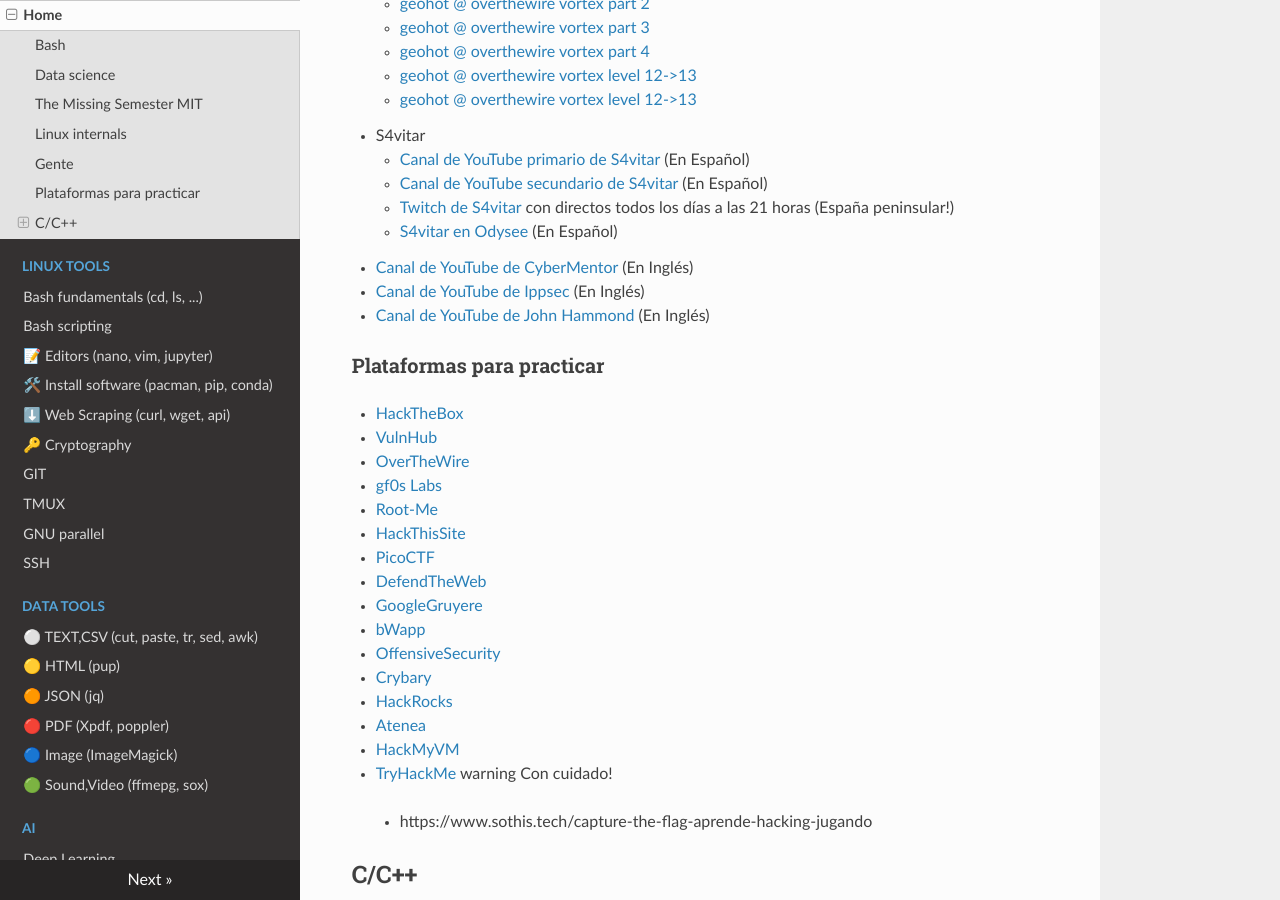
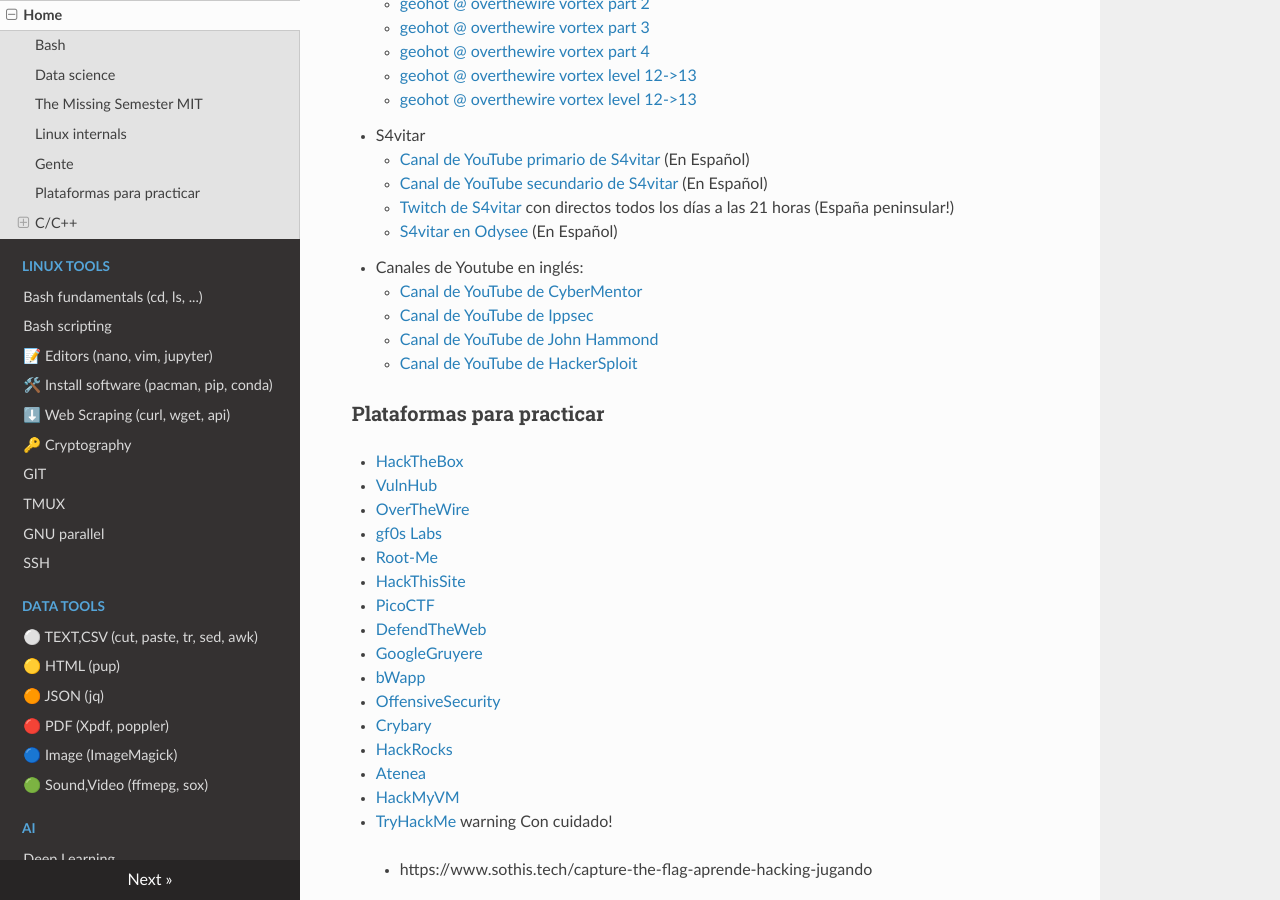
Before and after one commit to javiabellan/biblia, an MkDocs documentation site: the page built from docs/index.md, in a window 1280 px wide and 900 px high, scrolled down 982 px. Built offline with MkDocs 1.6.1, drawn with Linux system fonts in a browser that asks for light colours; nearby versions of some CDN libraries.

Commit message:
canal de HackerSploit

```diff
--- a/docs/index.md
+++ b/docs/index.md
@@ -41,10 +41,11 @@
 	- [Canal de YouTube secundario de S4vitar](https://www.youtube.com/c/S4viOnLive) (En Español)
 	- [Twitch de S4vitar](https://twitch.tv/s4vitaar) con directos todos los días a las 21 horas (España peninsular!)
 	- [S4vitar en Odysee](https://odysee.com/@s4vitar:f) (En Español)
-- [Canal de YouTube de CyberMentor](https://www.youtube.com/channel/UC0ArlFuFYMpEewyRBzdLHiw) (En Inglés)
-- [Canal de YouTube de Ippsec](https://youtube.com/ippsec) (En Inglés)
-- [Canal de YouTube de John Hammond](https://www.youtube.com/user/RootOfTheNull) (En Inglés)
-
+- Canales de Youtube en inglés:
+	- [Canal de YouTube de CyberMentor](https://www.youtube.com/channel/UC0ArlFuFYMpEewyRBzdLHiw)
+	- [Canal de YouTube de Ippsec](https://youtube.com/ippsec)
+	- [Canal de YouTube de John Hammond](https://www.youtube.com/user/RootOfTheNull)
+	- [Canal de YouTube de HackerSploit](https://www.youtube.com/c/HackerSploit)
 
 ### Plataformas para practicar
 - [HackTheBox](https://hackthebox.eu)
```
